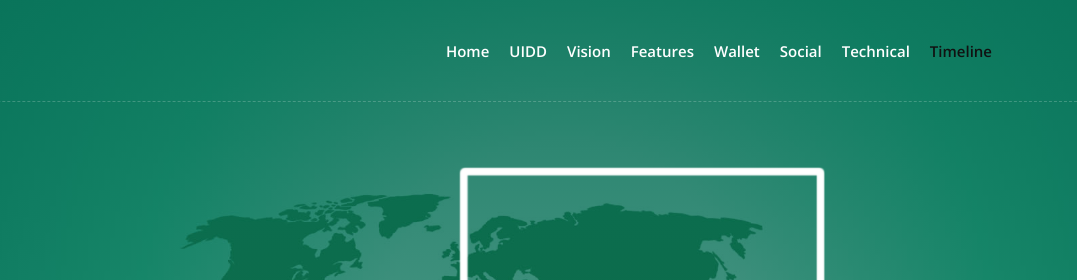
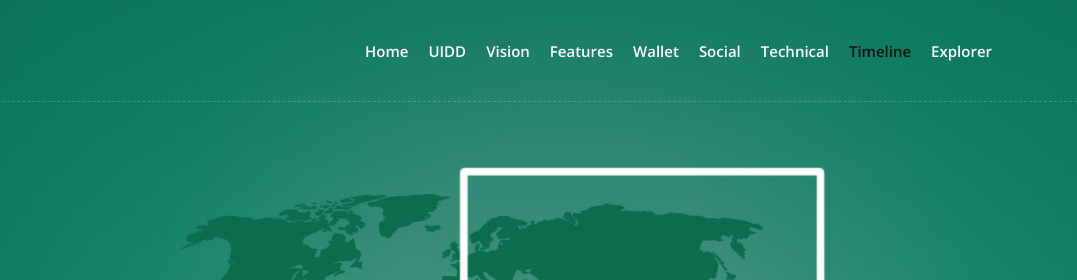
Before and after one commit to heena2050/sana.github.io, a plain HTML site: page index.html in a window 1280 px wide. Shown: the top 280 px of the page, 203-1280 px from the left. Drawn offline with nearby package versions, Linux system fonts and the light colour scheme.

Commit message:
Add explorer

```diff
--- a/index.html
+++ b/index.html
@@ -52,6 +52,7 @@
                         <a href="#social" class="nav-item nav-link">Social</a><!---->
                         <a href="#technical" class="nav-item nav-link">Technical</a><!---->
                         <a href="#timeline" class="nav-item nav-link">Timeline</a><!---->
+<a href="http://uidd.live" class="nav-item nav-link">Explorer</a><!---->
                     </div>
                 </div>
             </div>
```
